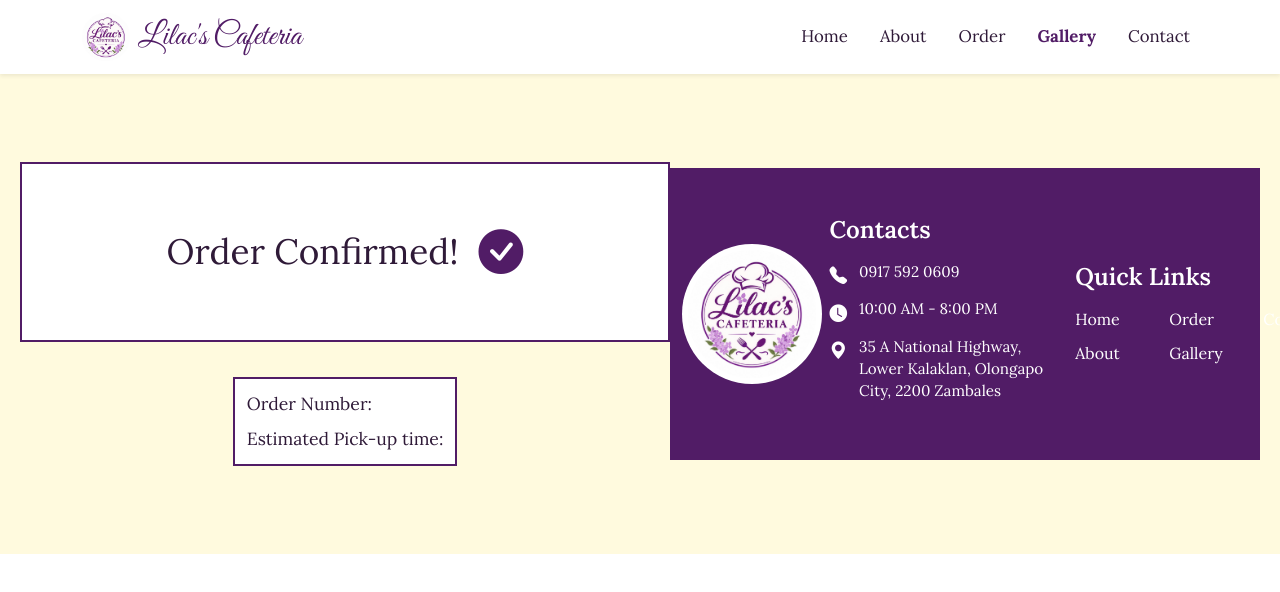
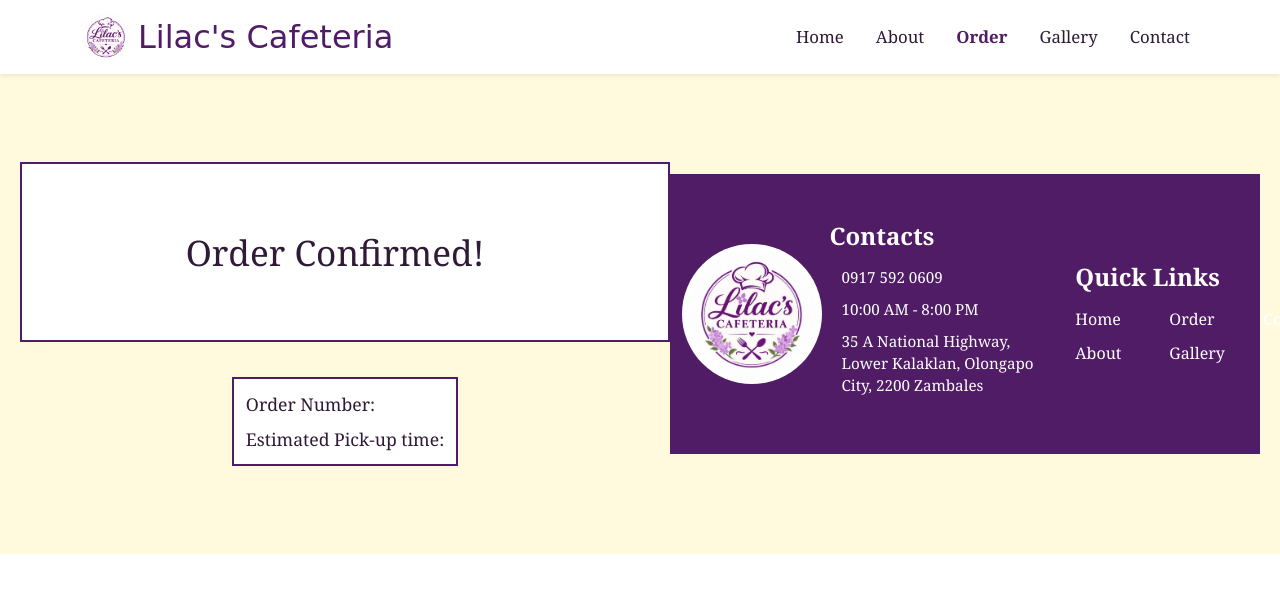
Before and after one commit to zer1423/lilacs-cafeteria, a website: page public/order3.html in a window 1280 px wide. Shown: the top 592 px of the page. Drawn offline with nearby package versions, Linux system fonts and the light colour scheme; files that its build step writes are made by us from their sources; files whose address does not match are found by name.

Commit message:
Update order3.html

```diff
--- a/public/order3.html
+++ b/public/order3.html
@@ -1,29 +1,25 @@
 <!DOCTYPE html>
 <html lang="en">
-    <head>
-        <meta charset="utf-8">
-        <meta http-equiv="X-UA-Compatible" content="IE=edge">
 
-         <!-- CSS -->
+<head>
+    <meta charset="UTF-8">
+    <meta name="viewport" content="width=device-width, initial-scale=1.0">
+
+    <title>Order | Lilac's Cafeteria</title>
+
+    <!-- Bootstrap -->
+    <link href="https://cdn.jsdelivr.net/npm/bootstrap@5.3.3/dist/css/bootstrap.min.css" rel="stylesheet">
+
+    <!-- CSS -->
     <link rel="stylesheet" href="public/css/style.css">
     <link rel="stylesheet" href="public/css/responsive.css">
+</head>
 
-        <title>Lilac's Cafeteria | Gallery</title>
-        <meta name="description" content="Explore Lilac's Cafeteria menu posters, storefront, and cozy dining area in Olongapo City.">
-        <meta name="viewport" content="width=device-width, initial-scale=1">
-        <link rel="preconnect" href="https://fonts.googleapis.com">
-        <link rel="preconnect" href="https://fonts.gstatic.com" crossorigin>
-        <link href="https://fonts.googleapis.com/css2?family=Great+Vibes&family=Lora:ital,wght@0,400;0,600;0,700;1,400&display=swap" rel="stylesheet">
-        <link href="https://cdn.jsdelivr.net/npm/bootstrap@5.3.3/dist/css/bootstrap.min.css" rel="stylesheet">
-        <link href="https://cdn.jsdelivr.net/npm/bootstrap-icons@1.11.3/font/bootstrap-icons.min.css" rel="stylesheet">
-        <link rel="stylesheet" href="css/style.css">
-        <link rel="stylesheet" href="css/responsive.css">
-    </head>
-    <body>
-        <!-- ================= HEADER ================= -->
-        <header class="site-header sticky-top">
+<body>
+    <header class="site-header sticky-top">
             <nav class="navbar navbar-expand-lg bg-white shadow-sm py-2">
                 <div class="container">
+                    <!-- Brand Logo & Name -->
                     <a class="navbar-brand d-flex align-items-center gap-2" href="index.html">
                         <img src="images/Lilac_Logo.jpg" alt="Lilac Logo" class="nav-logo">
                         <span class="brand-script">Lilac's Cafeteria</span>
@@ -33,6 +29,7 @@
                         <span class="navbar-toggler-icon"></span>
                     </button>
 
+                    <!-- Navigation Links -->
                     <div class="collapse navbar-collapse" id="mainNavbar">
                         <ul class="navbar-nav ms-auto mb-2 mb-lg-0 gap-lg-3 text-center">
                             <li class="nav-item">
@@ -42,10 +39,10 @@
                                 <a class="nav-link" href="about.html">About</a>
                             </li>
                             <li class="nav-item">
-                                <a class="nav-link" href="order.html">Order</a>
+                                <a class="nav-link active" aria-current="page" href="order.html">Order</a>
                             </li>
                             <li class="nav-item">
-                                <a class="nav-link active" aria-current="page" href="gallery.html">Gallery</a>
+                                <a class="nav-link" href="gallery.html">Gallery</a>
                             </li>
                             <li class="nav-item">
                                 <a class="nav-link" href="contact.html">Contact</a>
```
